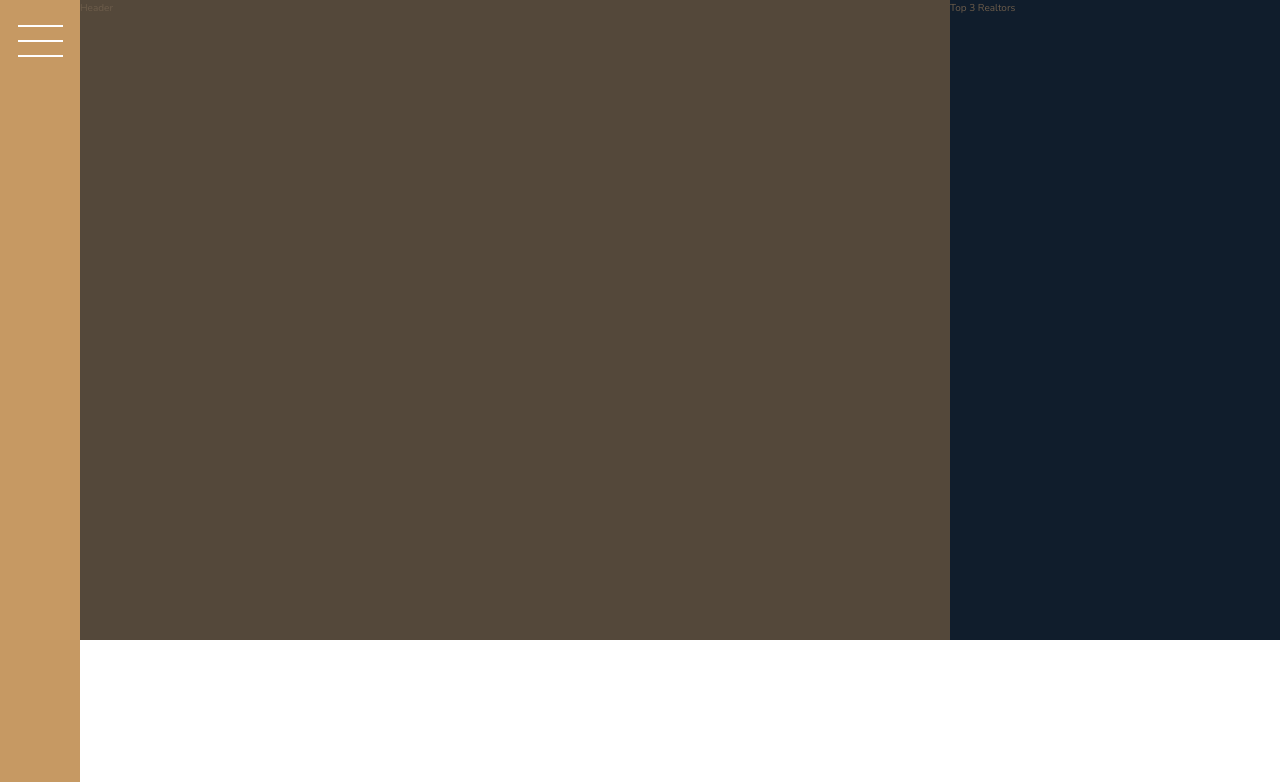
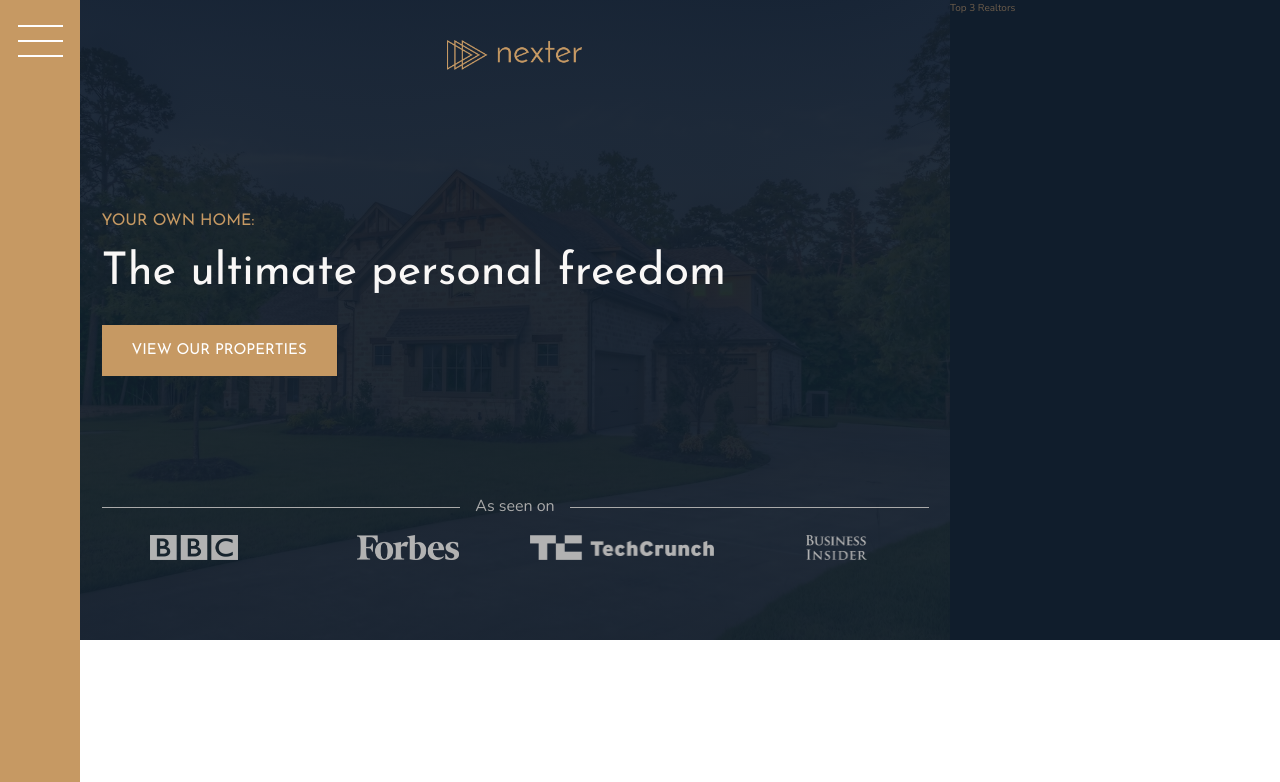
Before and after one commit to afide26/Nexter, a website: page index.html in a window 1280 px wide. Shown: the top 782 px of the page. Drawn offline with nearby package versions, Linux system fonts and the light colour scheme.

Commit message:
Finish header section for desktop

```diff
--- a/index.html
+++ b/index.html
@@ -15,7 +15,19 @@
       <div class="sidebar">
         <button class="nav-btn"></button>
       </div>
-      <header class="header">Header</header>
+      <header class="header">
+        <img src="img/logo.png" alt="Nexter logo" class="header__logo">
+        <h3 class="heading-3">Your own home:</h3>
+        <h1 class="heading-1">The ultimate personal freedom</h1>
+        <button class="btn header__btn">View our properties</button>
+        <div class="header__seenon-text">As seen on</div>
+        <div class="header__seenon-logos">
+          <img src="img/logo-bbc.png" alt="Seen on 1">
+          <img src="img/logo-forbes.png" alt="Seen on 2">
+          <img src="img/logo-techcrunch.png" alt="Seen on 3">
+          <img src="img/logo-bi.png" alt="Seen on 4">
+        </div>
+      </header>
       <div class="realtors">Top 3 Realtors</div>
       <section class="features">
         <div class="feature">
--- a/sass/_header.scss
+++ b/sass/_header.scss
@@ -1,4 +1,55 @@
 .header {
-  background-color: $color-grey-dark-1;
+  background-image: linear-gradient(rgba($color-secondary, .93),
+        rgba($color-secondary, .93) ),
+        url(../img/hero.jpeg);
+  background-size: cover;
+  background-position: center;
+  padding: 8rem;
+  padding-top: 4rem;
   grid-column: full-start/col-end 6;
+
+  display: grid;
+  grid-template-rows: 1fr min-content 6rem 1fr;
+  grid-template-columns: max-content;
+  grid-gap: 1.5rem;
+  justify-content: center;
+
+  &__logo {
+    height: 3rem;
+    justify-self: center;
+  }
+
+  &__btn {
+    align-self:start;
+    justify-self: start;
+  }
+
+  &__seenon-text {
+    display: grid;
+    grid-template-columns: 1fr max-content 1fr;
+    grid-column-gap: 1.5rem;
+    align-items: center;
+    font-size: 1.6rem;
+    color: $color-grey-light-2;
+
+    &::before,
+    &::after {
+      background-color:currentColor;
+      height: 1px;
+      content: "";
+      display:block;
+    }
+  }
+
+  &__seenon-logos {
+    display: grid;
+    grid-template-columns: repeat(4, 1fr);
+    grid-gap: 3rem;
+    justify-items: center;
+
+    img {
+      height: 2.5rem;
+      filter: brightness(70%);
+    }
+  }
 }
--- a/sass/_typography.scss
+++ b/sass/_typography.scss
@@ -5,6 +5,9 @@
 
 .heading-1{
   @extend %heading;
+  font-size: 4.5rem;
+  color: $color-grey-light-1;
+  line-height: 1;
 }
 
 .heading-2{
@@ -33,6 +36,7 @@
 
 .heading-5{
   @extend %heading;
+
 }
 
 
```
Also changed, not shown: css/style.css.
